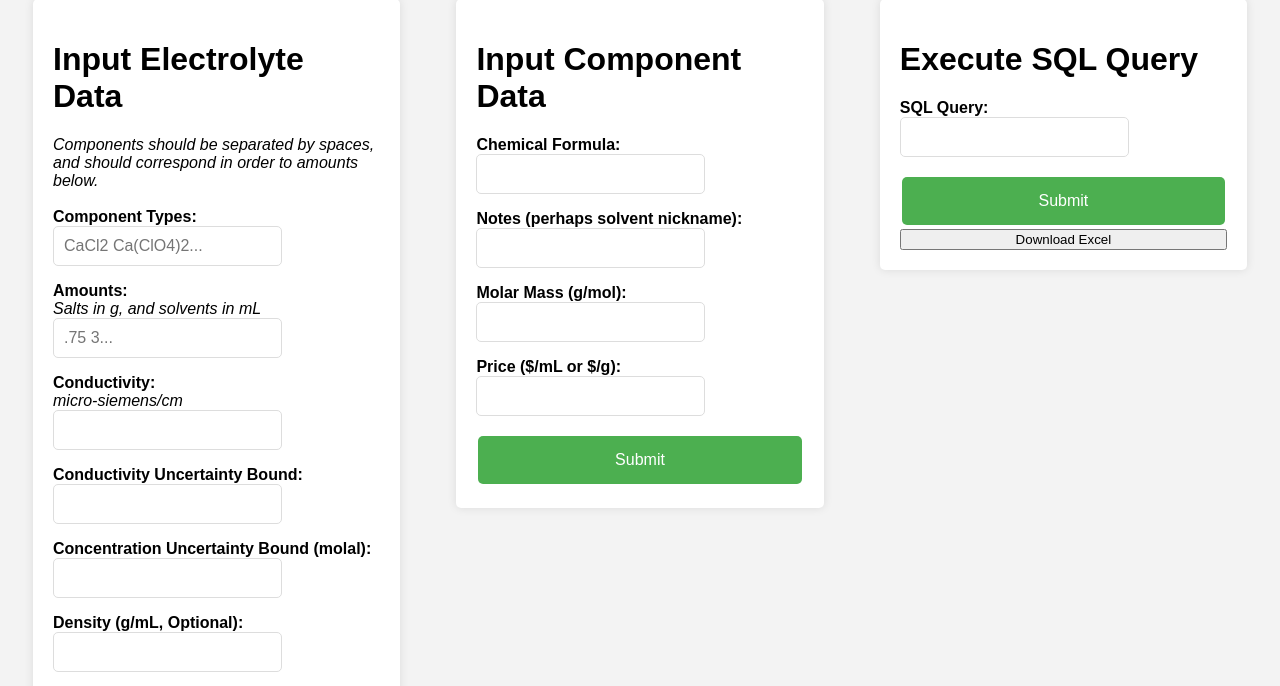
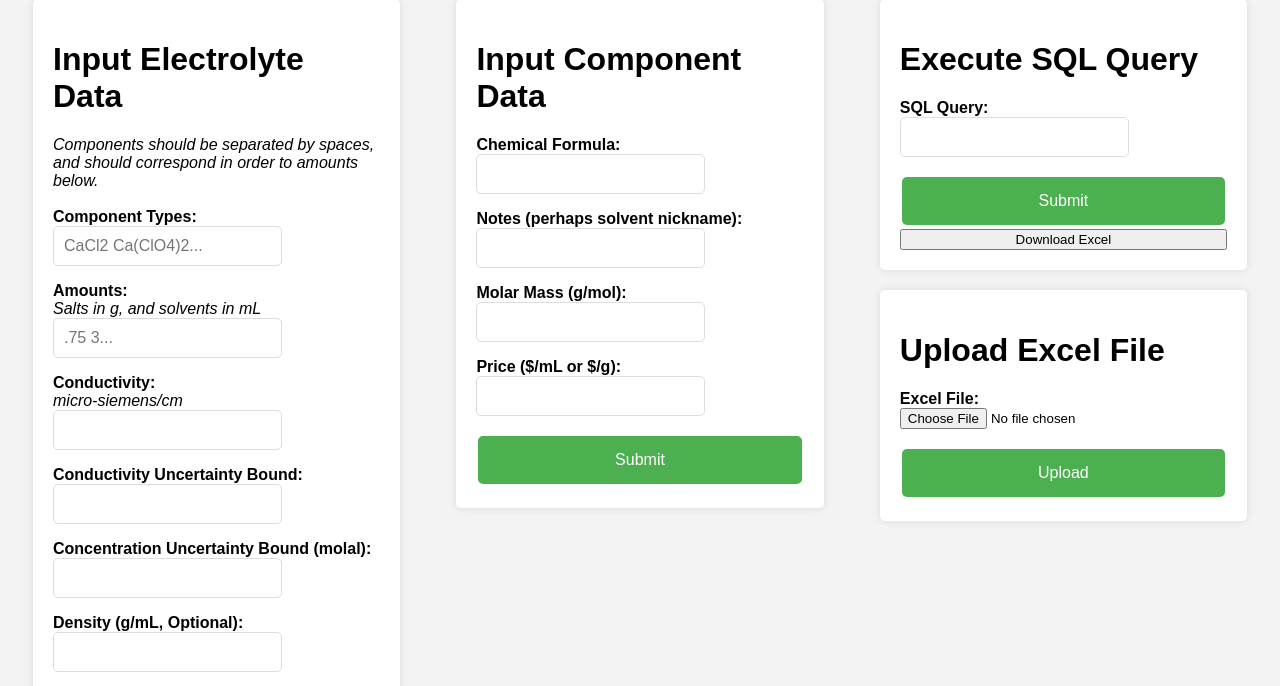
Before and after one commit to ale-chen/electrolyte_db, a FastAPI app: page / in a window 1280 px wide. Shown: the part 103-789 px from the top of the page. Run offline with FastAPI, Linux system fonts and the light colour scheme.

```diff
--- a/app/main.py
+++ b/app/main.py
@@ -5,8 +5,10 @@ import sqlite3
 import re
 from collections import Counter
 from typing import List, Optional
+import asyncio
+from datetime import datetime
 
-from fastapi import FastAPI, File, Form, HTTPException, Request
+from fastapi import FastAPI, File, Form, HTTPException, Request, UploadFile, BackgroundTasks
 from fastapi.middleware.cors import CORSMiddleware
 from fastapi.responses import HTMLResponse, JSONResponse, PlainTextResponse
 from fastapi.templating import Jinja2Templates
@@ -397,6 +399,33 @@ app.add_middleware(
     allow_headers=["*"],
 )
 
+async def write_excel():
+    def get_the_time():
+        now = datetime.now("%Y-%m-%d_%H-%M-%S")
+        return now.strftime()
+    conn = sqlite3.connect(DB)
+
+    # List your tables here
+    tables = ["electrolytes", "electrolyte_components", "components"]
+    with pd.ExcelWriter('/app/history/tables.xlsx') as writer:
+        for table in tables:
+            df = pd.read_sql_query(f"SELECT * from {table}", conn)
+            df.to_excel(writer, sheet_name=table, index = False)
+
+    conn.close()
+    file_name = f"table_{get_the_time()}.xlsx"
+    return FileResponse('tables.xlsx', media_type='application/vnd.openxmlformats-officedocument.spreadsheetml.sheet', filename=file_name)
+
+async def save_tables():
+    while True:
+        await write_excel()
+        await asyncio.sleep(60)
+
+@app.on_event("startup")
+async def startup_event():
+    bg_tasks = BackgroundTasks()
+    bg_tasks.add_task(write_excel)
+
 app.mount("/static", StaticFiles(directory="../static"), name="static")
 
 templates = Jinja2Templates(directory="../templates")
@@ -520,8 +549,21 @@ async def download_excel():
     with pd.ExcelWriter('tables.xlsx') as writer:
         for table in tables:
             df = pd.read_sql_query(f"SELECT * from {table}", conn)
-            df.to_excel(writer, sheet_name=table)
+            df.to_excel(writer, sheet_name=table, index = False)
 
     conn.close()
 
     return FileResponse('tables.xlsx', media_type='application/vnd.openxmlformats-officedocument.spreadsheetml.sheet', filename='tables.xlsx')
+
+@app.post("/upload_excel/")
+async def upload_excel(file: UploadFile = File(...)):
+    df_dict = pd.read_excel(file.file, sheet_name=None)
+
+    conn = sqlite3.connect(DB)
+
+    for table_name, df in df_dict.items():
+        df.to_sql(table_name, conn, if_exists='append', index=False)
+
+    conn.close()
+
+    return {"detail": "Data successfully uploaded from Excel file"}
--- a/templates/alec.html
+++ b/templates/alec.html
@@ -233,7 +233,18 @@
                     </script>
                 </form>
                 <div id="results-table"></div>
+                <form id="excel-form" action="/upload_excel/" method="post" enctype="multipart/form-data">
+                    <h1>Upload Excel File</h1>
+                    <div class="input-group">
+                        <label for="file">Excel File:</label><br>
+                        <input type="file" id="file" name="file"><br>
+                    </div>
+                    <input type="submit" value="Upload">
+                </form>
+
             </div>
+
+
 
         </div>
         <script>
```
